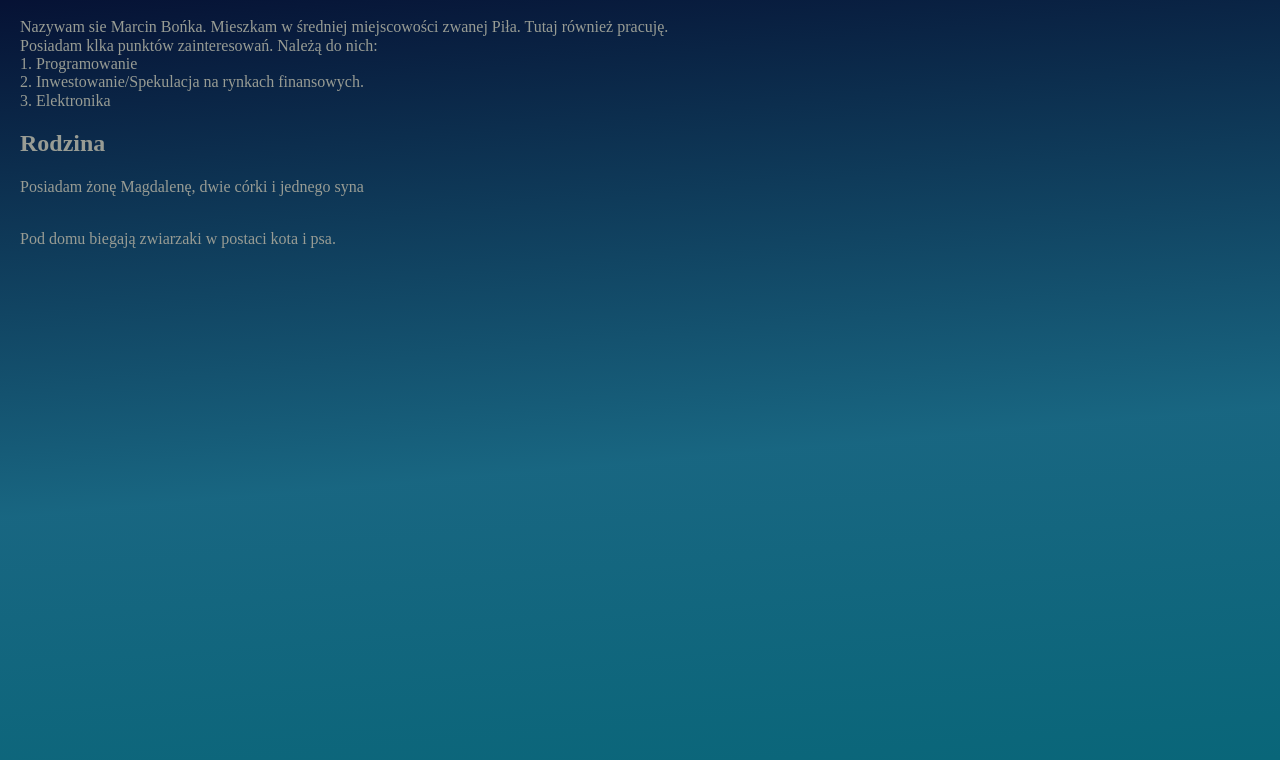
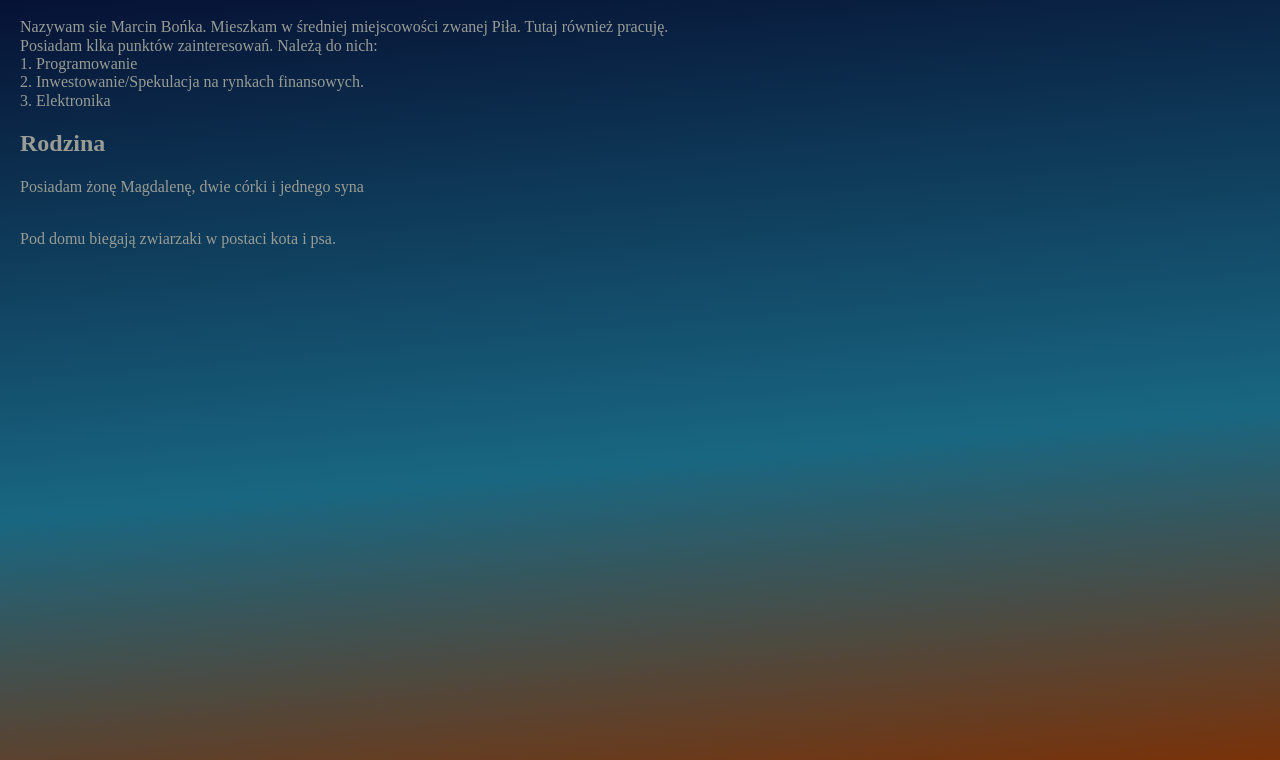
Before and after one commit to MarcinBonka/homepage-webpack, a website built with webpack: page src/pages/omnie.html in a window 1280 px wide. Shown: the part 110-870 px from the top of the page. Built offline with nearby package versions, Linux system fonts and the light colour scheme.

Commit message:
changed background color

```diff
--- a/src/scss/main.scss
+++ b/src/scss/main.scss
@@ -24,7 +24,7 @@ html{
 
 body {
   background-color: #2b2b29;
-  background: linear-gradient(175deg, rgba(2,0,36,1) 0%, rgba(9,92,121,0.938813025210084) 64%, rgb(9, 102, 121) 100%);
+  background: linear-gradient(175deg, rgba(2,0,36,1) 0%, rgba(9,92,121,0.938813025210084) 64%, rgb(121, 50, 9) 100%);
   color: #989c94;
   padding-left: 20px;
 }
```
